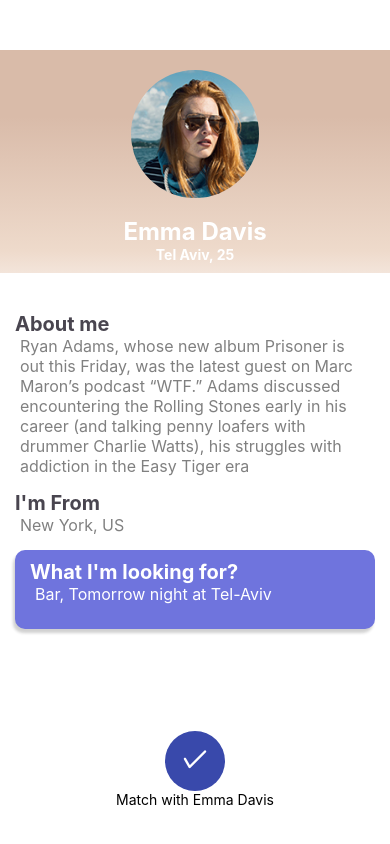
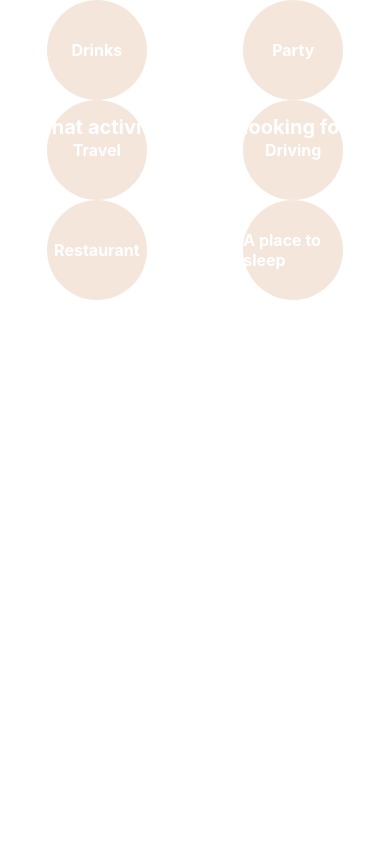
Before and after one commit to CohavDev/GoogleWorkShop, a React Native app: screen / in a window 390 px wide. Shown: the top 844 px of the page. Built offline with nearby package versions, Linux system fonts and the light colour scheme.

Commit message:
App.js+package.json

```diff
--- a/App.js
+++ b/App.js
@@ -2,22 +2,14 @@ import { StatusBar } from "expo-status-bar";
 import { StyleSheet, Text, View, Button } from "react-native";
 import HomeScreen from "./app/screens/HomeScreen";
 import ProfileMatching from "./app/screens/ProfileMatching";
-import WelcomeScreen from "./app/screens/WelcomeScreen";
+import ChooseActivity from "./app/screens/ChooseActivity";
+import WelcomeBackScreen from "./app/screens/WelcomeBackScreen";
+import MatchesScreen from "./app/screens/MatchesScreen";
 
 export default function App() {
   return (
-    <View style={styles.container}>
-      {/* <HomeScreen /> */}
-      <ProfileMatching />
+    <View>
+      <ChooseActivity />
     </View>
   );
 }
-
-const styles = StyleSheet.create({
-  container: {
-    flex: 1,
-    backgroundColor: "#fff",
-    alignItems: "center",
-    justifyContent: "center",
-  },
-});
--- a/package.json
+++ b/package.json
@@ -11,12 +11,12 @@
   },
   "dependencies": {
     "expo": "~44.0.0",
+    "expo-linear-gradient": "~11.0.3",
     "expo-status-bar": "~1.2.0",
     "react": "17.0.1",
     "react-dom": "17.0.1",
     "react-native": "0.64.3",
-    "react-native-web": "0.17.1",
-    "expo-linear-gradient": "~11.0.3"
+    "react-native-web": "0.17.1"
   },
   "devDependencies": {
     "@babel/core": "^7.12.9"
```
